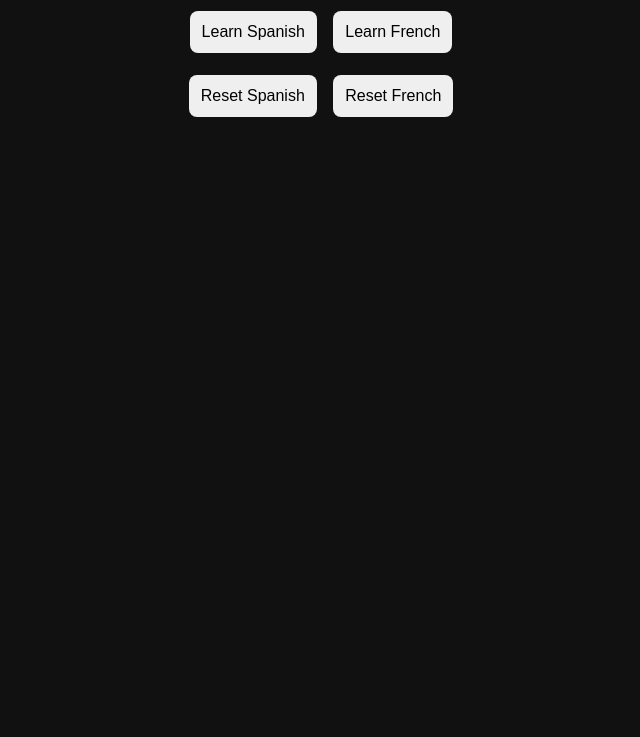
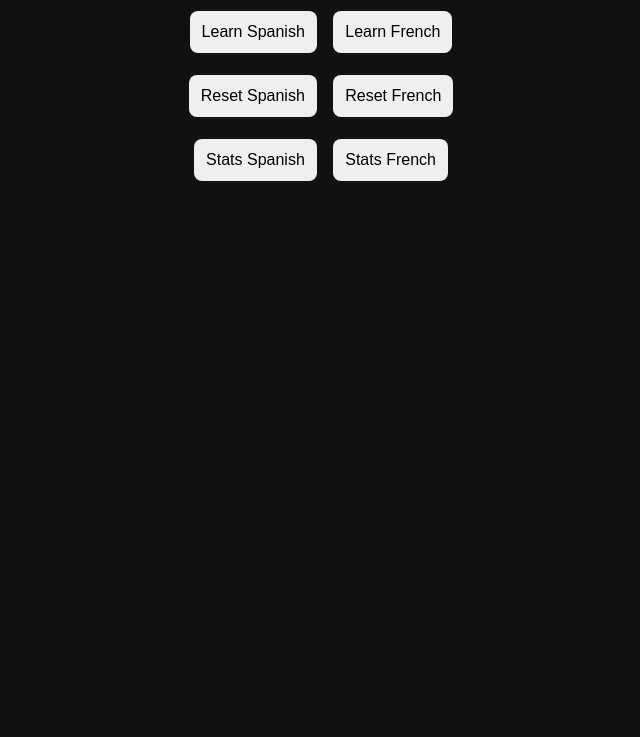
Before and after one commit to blairdavidfraser/Flashcards, a plain HTML site: page Index.html in a window 1280 px wide. Shown: the part 63-800 px from the top of the page, without its empty margins (319-959 px from the left). Drawn offline with Linux system fonts and the light colour scheme.

Commit message:
Add stats.

```diff
--- a/Index.html
+++ b/Index.html
@@ -78,6 +78,11 @@
             <button onclick="resetLanguage('french')">Reset French</button>
         </div>
 
+        <div class="row">
+            <button onclick="showStats('spanish')">Stats Spanish</button>
+            <button onclick="showStats('french')">Stats French</button>
+        </div>
+
     </div>
 
     <div id="modeMenu" style="display:none">
@@ -128,6 +133,18 @@
         <button onclick="selectAllText()">Select All</button>
         <button onclick="saveReset()">Save</button>
         <button onclick="backToMenu()">Cancel</button>
+
+    </div>
+
+    <div id="statsArea" style="display:none">
+
+        <h3 id="statsTitle"></h3>
+
+        <div id="statsContent" style="text-align: left; display: inline-block; margin: 20px auto;">
+        </div>
+
+        <br><br>
+        <button onclick="backToMenu()">Back</button>
 
     </div>
 
@@ -189,6 +206,7 @@
             document.getElementById("modeMenu").style.display = "none"
             document.getElementById("studyArea").style.display = "none"
             document.getElementById("resetArea").style.display = "none"
+            document.getElementById("statsArea").style.display = "none"
 
         }
 
@@ -438,6 +456,48 @@
             document.getElementById("resetBox").select()
         }
 
+        function showStats(lang) {
+
+            currentLang = lang
+            deck = loadDeck(lang)
+
+            let total = deck.length
+            let levelCounts = {}
+            let neverSeen = 0
+
+            // Count cards at each level and cards never seen
+            deck.forEach(c => {
+                let level = c.level
+                if (levelCounts[level] === undefined) {
+                    levelCounts[level] = 0
+                }
+                levelCounts[level]++
+
+                if (c.seen === 0) {
+                    neverSeen++
+                }
+            })
+
+            // Build stats display
+            let html = `
+                <p><strong>Total Cards:</strong> ${total}</p>
+                <p><strong>Never Seen:</strong> ${neverSeen}</p>
+            `
+
+            // Sort levels numerically
+            let levels = Object.keys(levelCounts).sort((a, b) => parseInt(a) - parseInt(b))
+            levels.forEach(level => {
+                let count = levelCounts[level]
+                html += `<p><strong>Level ${level}:</strong> ${count}</p>`
+            })
+
+            document.getElementById("mainMenu").style.display = "none"
+            document.getElementById("statsArea").style.display = "block"
+            document.getElementById("statsTitle").innerText = lang.charAt(0).toUpperCase() + lang.slice(1) + " Statistics"
+            document.getElementById("statsContent").innerHTML = html
+
+        }
+
     </script>
 
 </body>
```
